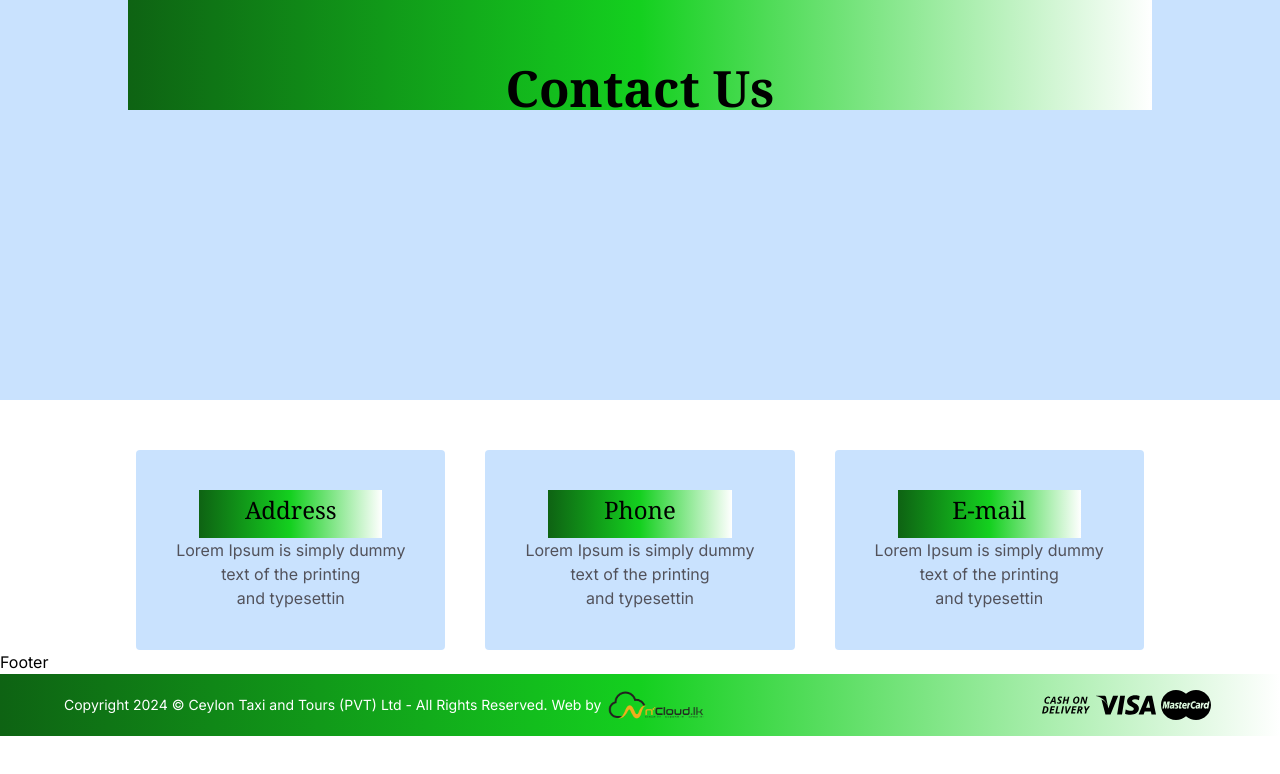
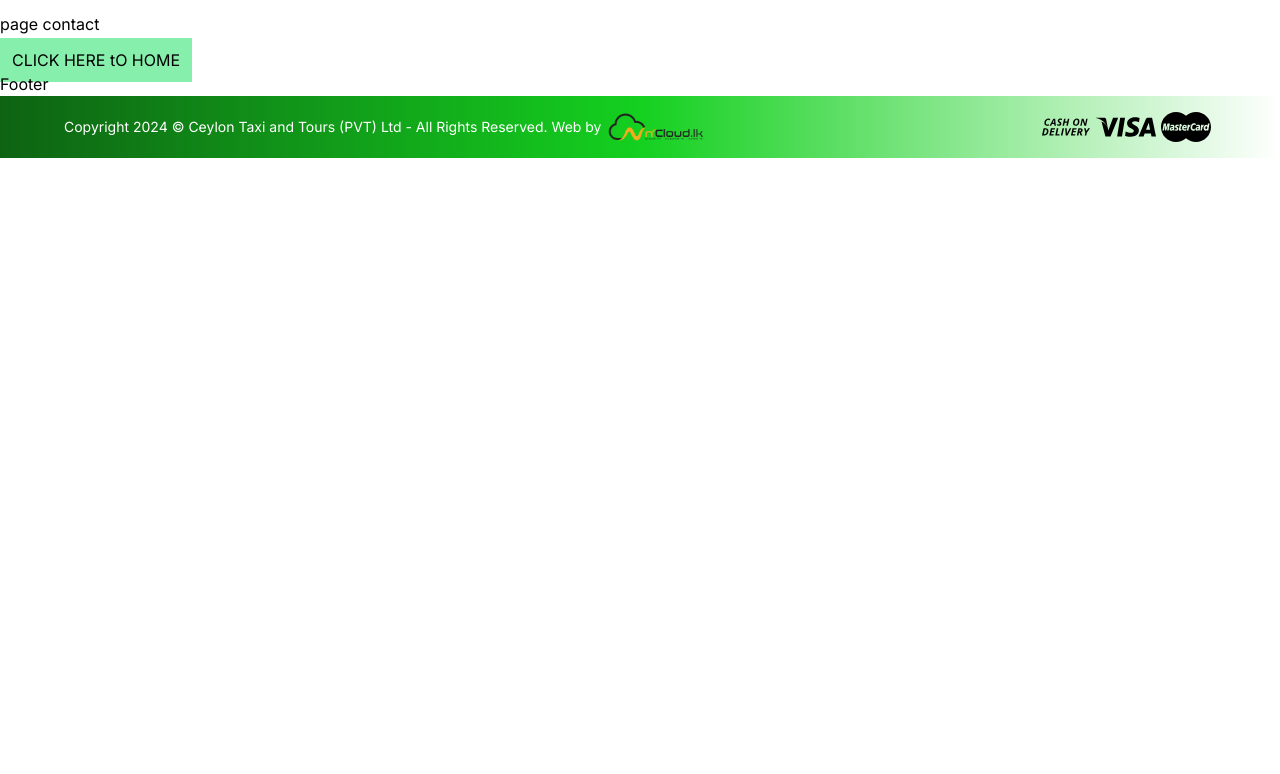
Before and after one commit to ncloudsolution/reacttourism, a Next.js app: page /contactus in a window 1280 px wide. Shown: the top 774 px of the page. Built offline with nearby package versions, Linux system fonts and the light colour scheme.

Commit message:
Revert "Nadun"

```diff
--- a/app/contactus/page.jsx
+++ b/app/contactus/page.jsx
@@ -1,40 +1,19 @@
 "use client";
 import { SingleVehicleContext } from "@/context/SingleVehicalContextProvider";
+import Link from "next/link";
 import React, { useContext } from "react";
 
 const Contact = () => {
   const { vehicle, setVehical } = useContext(SingleVehicleContext);
   return (
     <>
-      <div className="bg-blue-300/50  h-[400px] flex flex-col">
-        <h1 className="text-center text-[50px] pt-[70px] font-semibold">
-          Contact Us
-        </h1>
-      </div>
+      <div className="my-3">page contact</div>
 
-      <div className="flex flex-row justify-center pt-[50px] gap-10">
-        <div className="bg-blue-300/50 p-10 rounded">
-          <h1 className="text-center text-2xl pb-3">Address</h1>
-          <p className="text-center">
-            Lorem Ipsum is simply dummy <br /> text of the printing <br />
-            and typesettin
-          </p>
-        </div>
-        <div className="bg-blue-300/50 p-10 rounded">
-          <h1 className="text-center text-2xl pb-3">Phone</h1>
-          <p className="text-center">
-            Lorem Ipsum is simply dummy <br /> text of the printing <br />
-            and typesettin
-          </p>
-        </div>
-        <div className="bg-blue-300/50 p-10 rounded">
-          <h1 className="text-center text-2xl pb-3">E-mail</h1>
-          <p className="text-center">
-            Lorem Ipsum is simply dummy <br /> text of the printing <br />
-            and typesettin
-          </p>
-        </div>
-      </div>
+      <div className="my-3 bg-yellow-300">{vehicle.type}</div>
+
+      <Link href={"/"} className="p-3 bg-green-300">
+        CLICK HERE tO HOME
+      </Link>
     </>
   );
 };
```
Also changed, not shown: public/Contactimages/address.svg (deleted).
